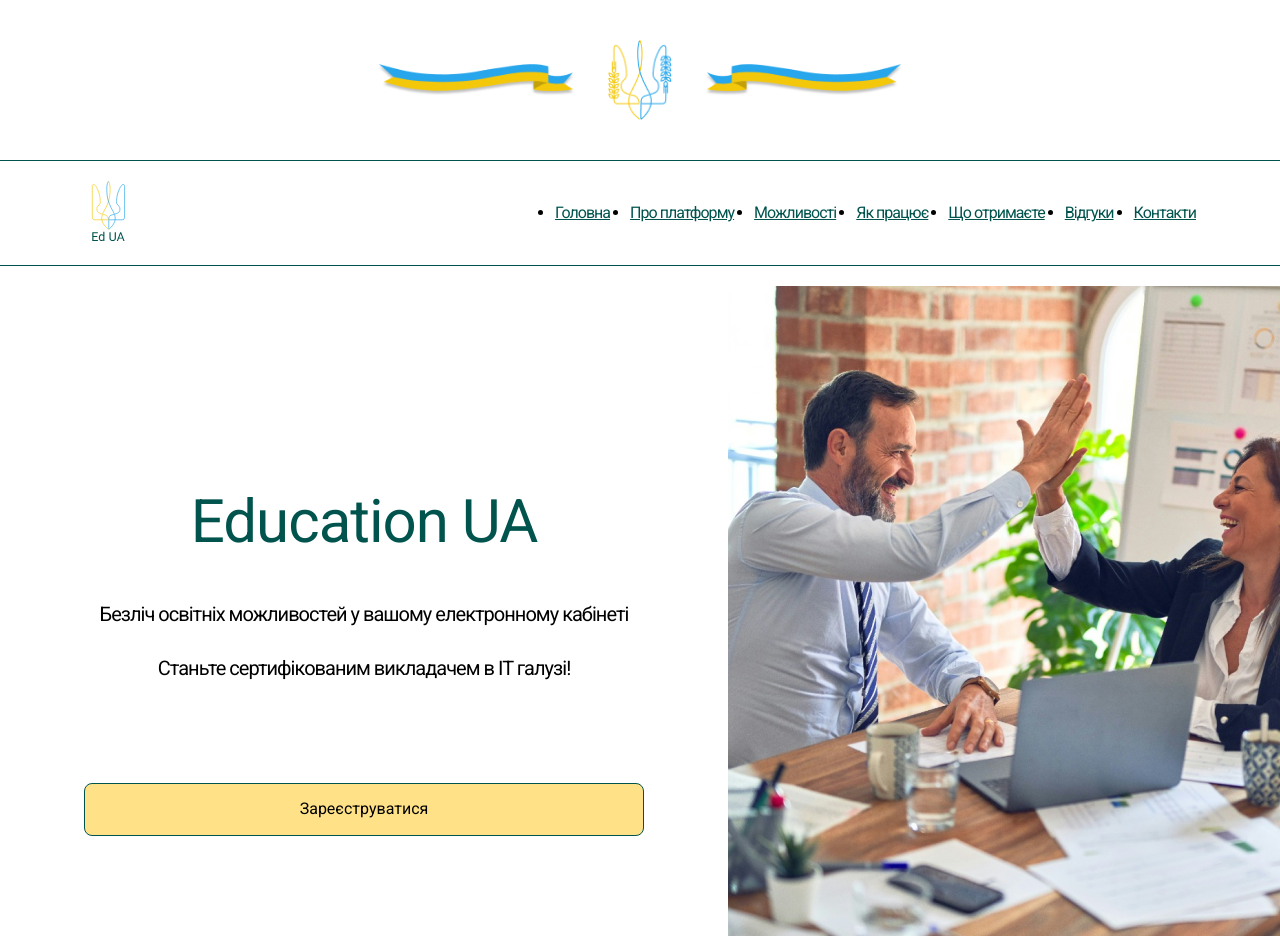
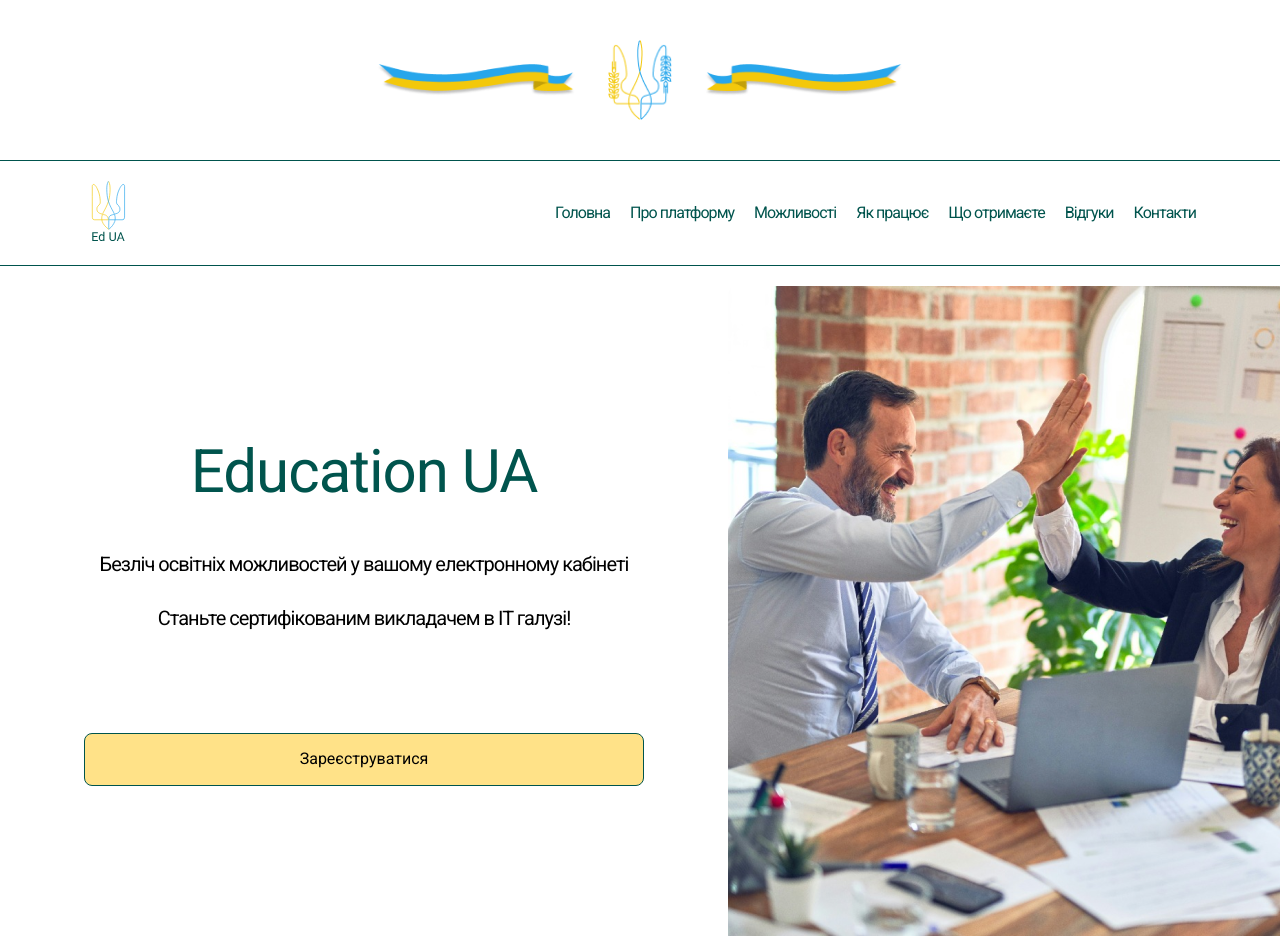
Before and after one commit to Nikolaus-B/ed-ua-landing, a website built with Vite: page src/index.html in a window 1280 px wide. Shown: the top 936 px of the page. Built offline with nearby package versions, Linux system fonts and the light colour scheme.

Commit message:
add reset

```diff
--- a/src/css/reset.css
+++ b/src/css/reset.css
@@ -35,11 +35,11 @@ img {
   max-width: 100%;
 }
 
-.link {
+a {
   text-decoration: none;
 }
 
-.list {
+ul {
   list-style-type: none;
 }
 
--- a/src/css/styles.css
+++ b/src/css/styles.css
@@ -1,7 +1,7 @@
 @import url('./base.css');
 @import url('./common.css');
 
-@import url('./base.css');
+@import url('./reset.css');
 @import url('./teacher.css');
 @import url('./specialist.css');
 @import url('./student.css');
```
